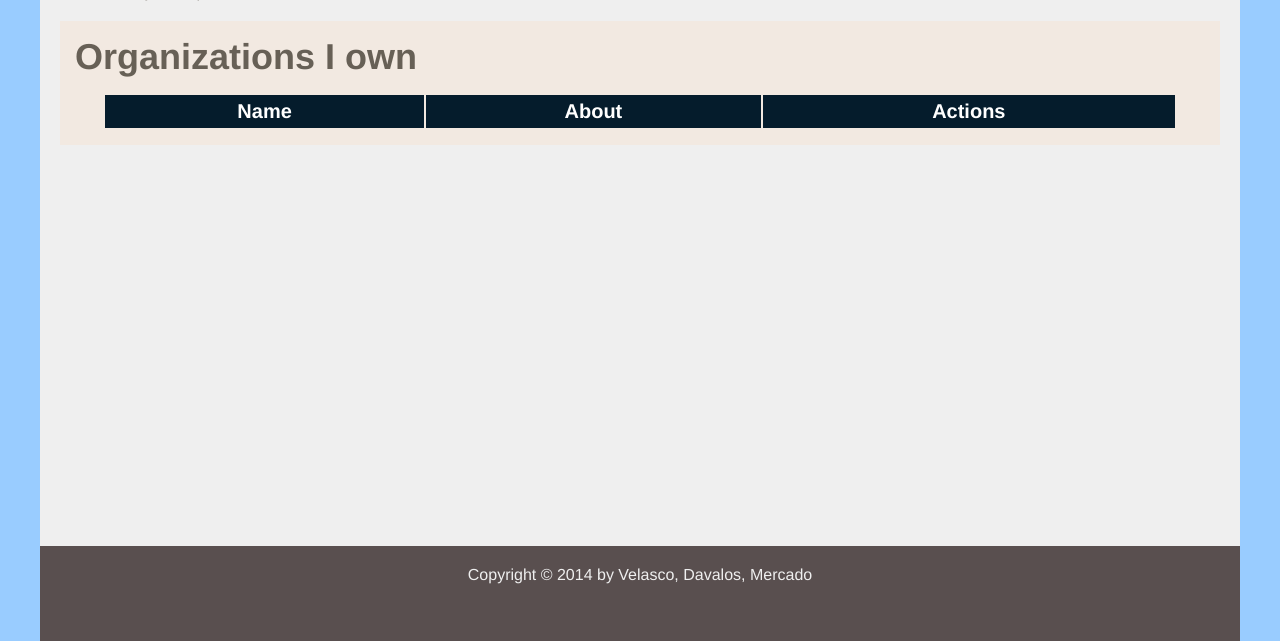
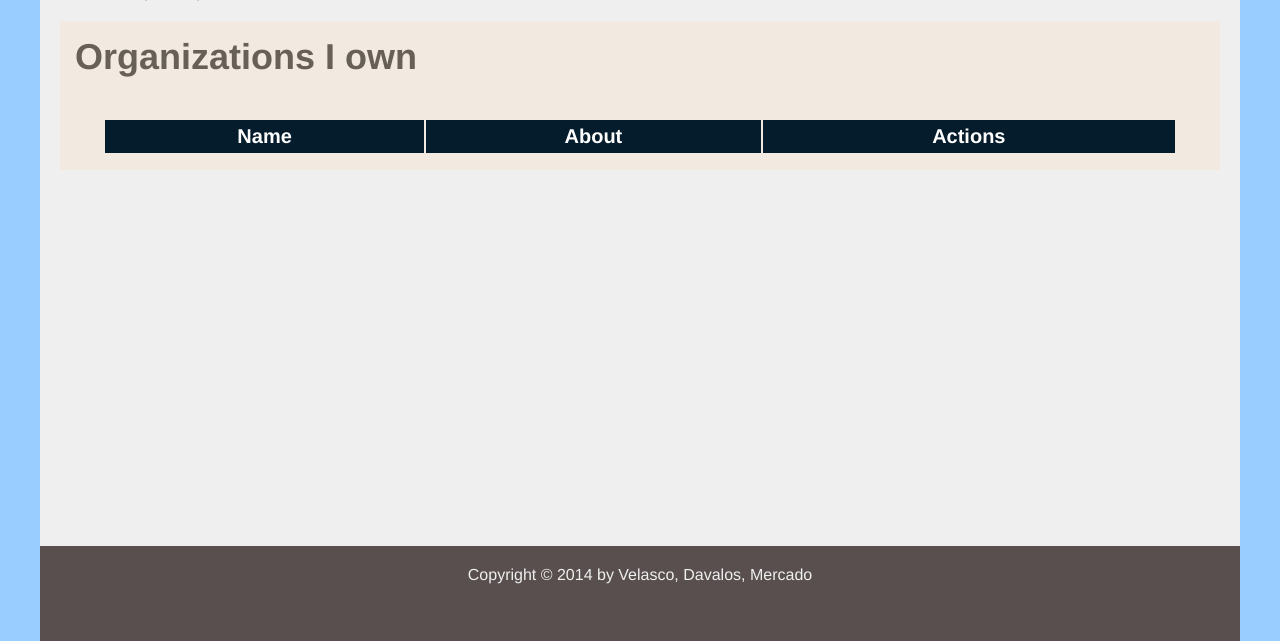
Before and after one commit to ranimonium/lets, a CodeIgniter app: page /index.php/main/home in a window 1280 px wide. Shown: the part 284-925 px from the top of the page. Run offline with CodeIgniter, Linux system fonts and the light colour scheme; data comes from the database, SQL or seed files in the repository; data that the repository does not hold is empty.

Commit message:
some css edit

```diff
--- a/css/main.css
+++ b/css/main.css
@@ -137,6 +137,7 @@ td {
     font-weight: normal;
     font-size: 14px;
     color: #333333;
+	padding-top: 25px;
 }
 .input {
     display: block;
```
